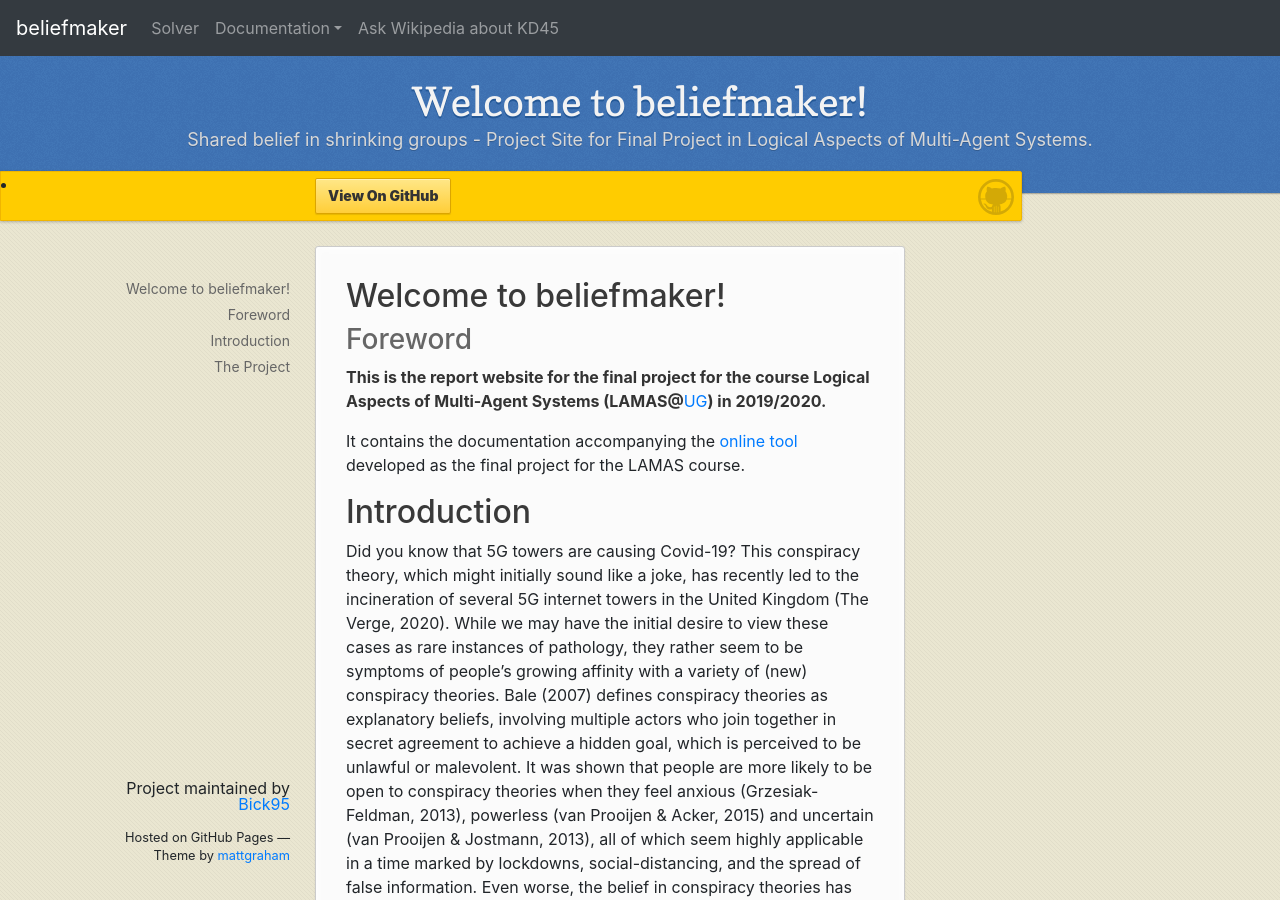
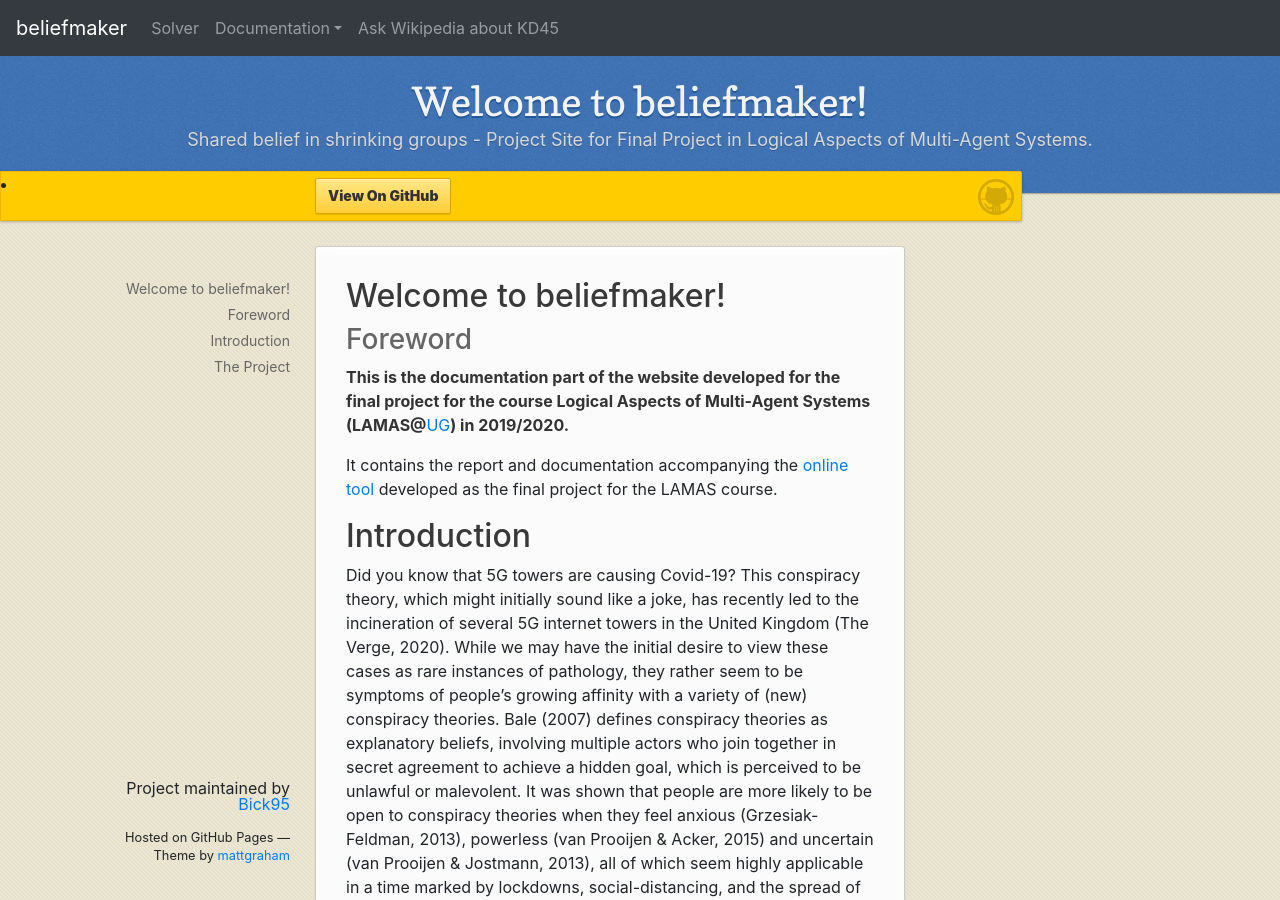
Before and after one commit to Bick95/beliefmaker, a Jekyll site: the page built from index.md, in a window 1280 px wide and 900 px high. Built offline with Jekyll 4.4.1, drawn with Linux system fonts in a browser that asks for light colours; nearby versions of some CDN libraries; formulas are drawn with MathJax 3.

Commit message:
Minor fixes

```diff
--- a/index.md
+++ b/index.md
@@ -7,9 +7,9 @@
 
 ### Foreword
 
-**This is the report website for the final project for the course Logical Aspects of Multi-Agent Systems (LAMAS@[UG](https://www.rug.nl/){:target="_blank"}) in 2019/2020.**
+**This is the documentation part of the website developed for the final project for the course Logical Aspects of Multi-Agent Systems (LAMAS@[UG](https://www.rug.nl/){:target="_blank"}) in 2019/2020.**
 
-It contains the documentation accompanying the [online tool](http://bick95.pythonanywhere.com/) developed as the final project for the LAMAS course.
+It contains the report and documentation accompanying the [online tool](http://bick95.pythonanywhere.com/) developed as the final project for the LAMAS course.
 
 ## Introduction
 
```
Also changed, not shown: how_to.md (+2 -2 lines), limitations_considerations.md (+1 -1 lines), logical_background.md (+1 -2 lines).
